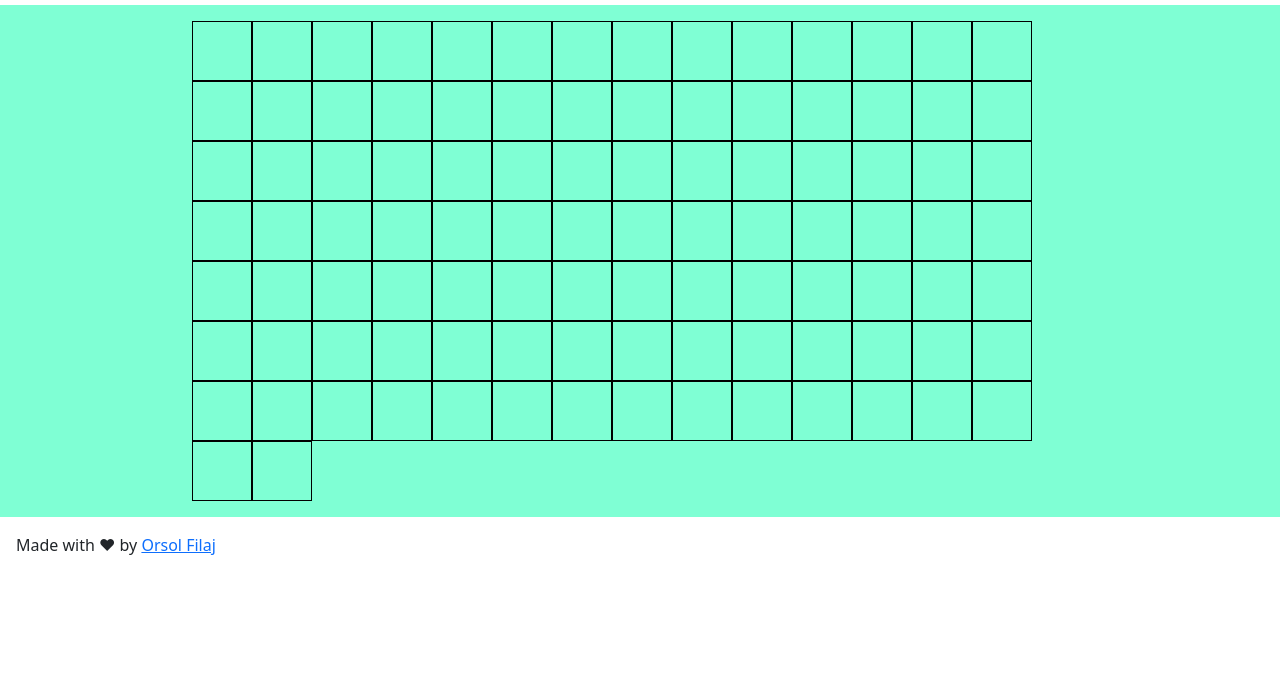
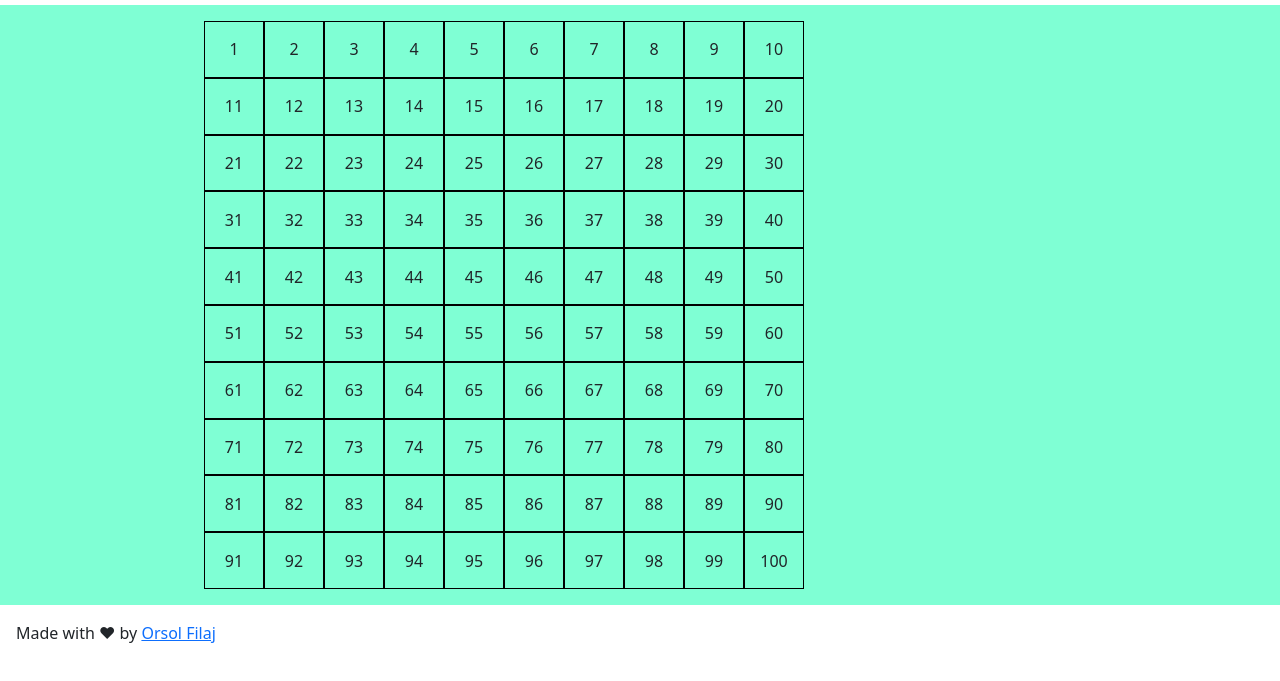
Before and after one commit to orsoli/js-campominato-grid, a plain HTML site: page index.html in a window 1280 px wide. Both pictures are taken after a click on the button "Play". Shown: the part 69-750 px from the top of the page. Drawn offline with nearby package versions, Linux system fonts and the light colour scheme.

Commit message:
added modification CSS

```diff
--- a/index-style.css
+++ b/index-style.css
@@ -13,10 +13,23 @@ main{
 /* Utils  */
 .container {
     width: 70vw;
+    margin: 0 auto;
+}
+
+
+/* Grid  */
+.grid{
+    width: 600px;
+    height: 600px;
+    display: flex;
+    flex-wrap: wrap;
 }
 
 .cell{
-    width: 60px;
-    height: 60px;
+    width: calc(100%/10);
+    height: calc(100%/10);
     border: 1px solid black;
+    display: flex;
+    justify-content: center;
+    align-items: center;
 }
--- a/index.html
+++ b/index.html
@@ -39,7 +39,7 @@
     <!-- Main  -->
     <main>
         <div class="container">
-            <div class="row py-3" id="grid">
+            <div class="grid py-3" id="grid">
             </div>
         </div>
     </main>
--- a/js/index.js
+++ b/js/index.js
@@ -37,6 +37,6 @@ formElement.addEventListener('submit', function(e){
         const cellElement = createElement('div')// Create div element
         addClass(cellElement,"cell") // Add class='cell' in this div element already created
         gridElement.appendChild(cellElement) // Append like child new div in the grid element in DOM
-        cellElement
+        cellElement.innerText = [i + 1] // Add content in the element cell
     }
 })
```
